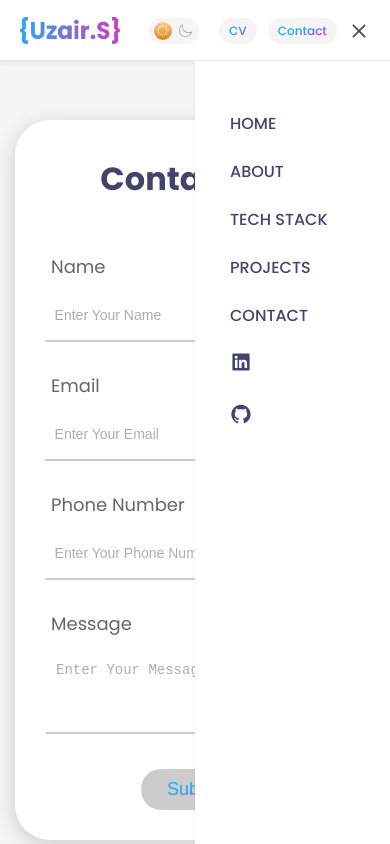
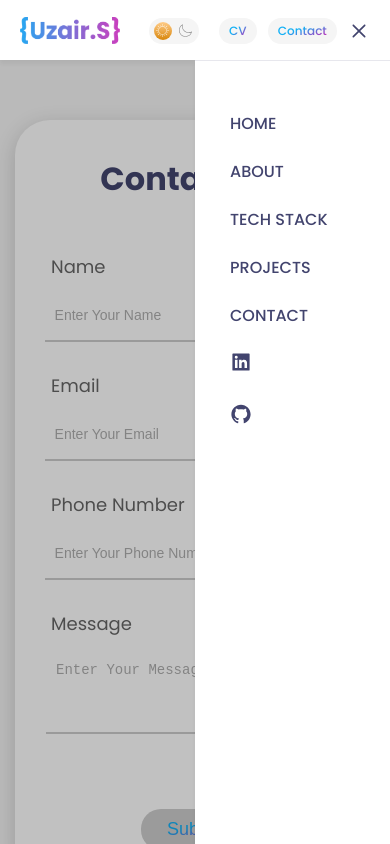
Before and after one commit to uzair-sayyed/MyPortfolio, a React (Create React App) app: page /contact in a window 390 px wide. Both pictures are taken after a click on the element 359 px from the left and 30 px from the top of the page. Shown: the top 844 px of the page. Built offline with nearby package versions, Linux system fonts and the light colour scheme.

Commit message:
added navbar backdrop

```diff
--- a/public/index.html
+++ b/public/index.html
@@ -16,6 +16,7 @@
     <title>Uzair Sayyed | Portfolio</title>
   </head>
   <body>
+    <div id="backDrop"></div>
     <div id="root"></div>
   </body>
 </html>
--- a/src/App.js
+++ b/src/App.js
@@ -8,6 +8,7 @@ import Footer from "./components/Footer/Footer";
 import Contact from "./components/Contact/Contact";
 import { BrowserRouter as Router, Routes, Route } from "react-router-dom";
 import DarkMode from "./components/UI/DarkMode";
+
 function App() {
   return (
     <Router>
--- a/src/components/Contact/Contact.css
+++ b/src/components/Contact/Contact.css
@@ -73,7 +73,7 @@
   color: var(--input_color);
 }
 
-button {
+.button-div button {
   margin-top: 70px;
   padding: 10px;
   border: none;
--- /dev/null
+++ b/src/components/UI/BackDrop.jsx
@@ -0,0 +1,16 @@
+import React from "react";
+import ReactDOM from "react-dom";
+import styles from "./Backdrop.module.css";
+
+const BackDrop = (props) => {
+  return (
+    <>
+      {ReactDOM.createPortal(
+        <div className={styles.backDrop} onClick={props.handleClick}></div>,
+        document.getElementById("backDrop")
+      )}
+    </>
+  );
+};
+
+export default BackDrop;
--- /dev/null
+++ b/src/components/UI/Backdrop.module.css
@@ -0,0 +1,15 @@
+.backDrop {
+  background-color: rgba(0, 0, 0, 0.243);
+  position: fixed;
+  top: 20px;
+  left: 0;
+  height: 100vh;
+  width: 100vw;
+  transition: background-color 0.3s ease-in-out;
+}
+
+@media (width> 996px) {
+  .backDrop {
+    display: none;
+  }
+}
--- a/src/components/navbar/Navbar.jsx
+++ b/src/components/navbar/Navbar.jsx
@@ -10,6 +10,7 @@ import { FaBars } from "react-icons/fa";
 import { RxCross2 } from "react-icons/rx";
 import { animateScroll as scroll } from "react-scroll";
 import DarkMode from "../UI/DarkMode";
+import BackDrop from "../UI/BackDrop";
 function Navbar() {
   const [clicked, setClicked] = useState(false);
   const handleClick = () => {
@@ -101,6 +102,7 @@ function Navbar() {
           </div>
         </div>
       </div>
+      {clicked && <BackDrop handleClick={handleClick} />}
     </nav>
   );
 }
```
